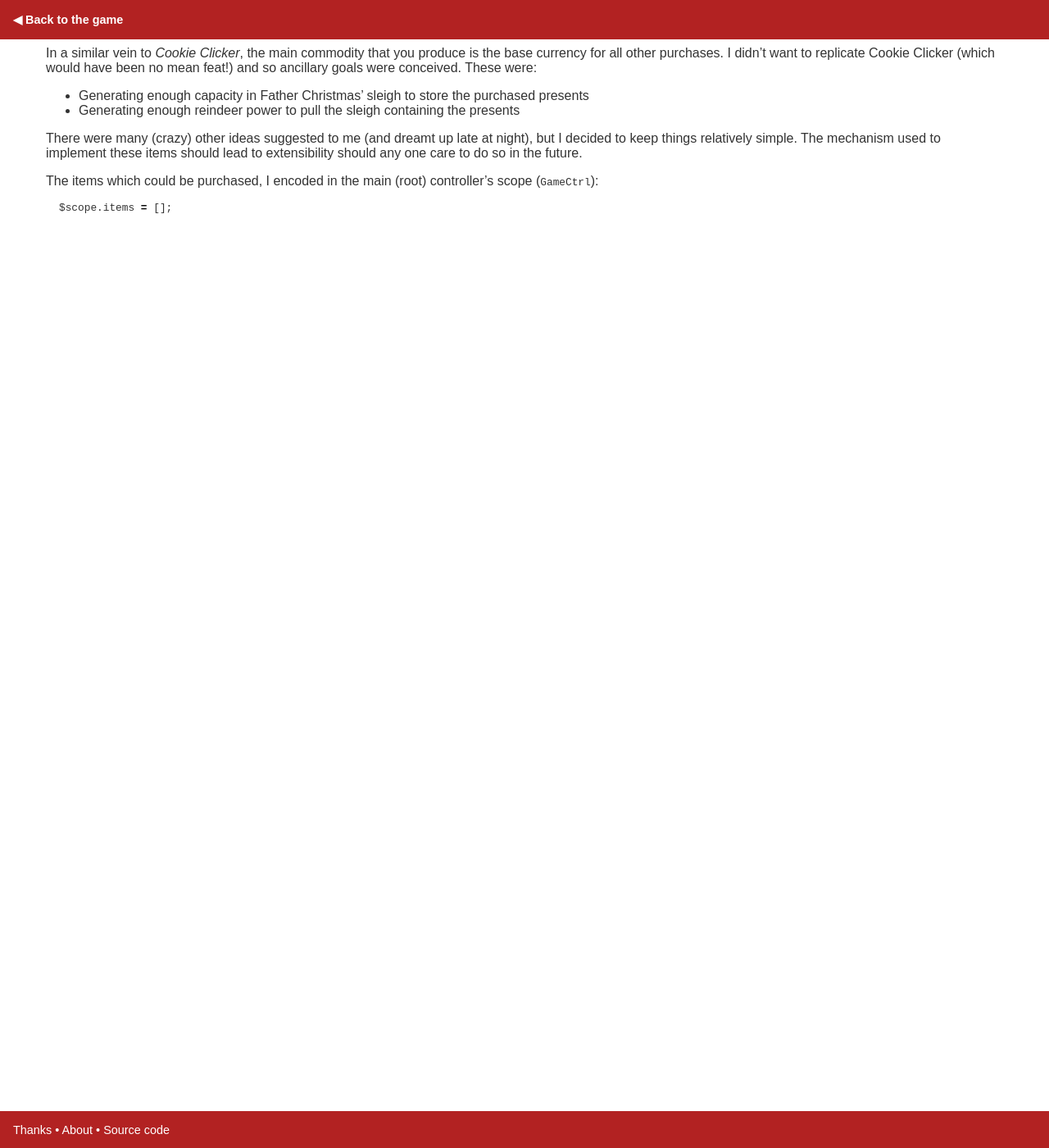
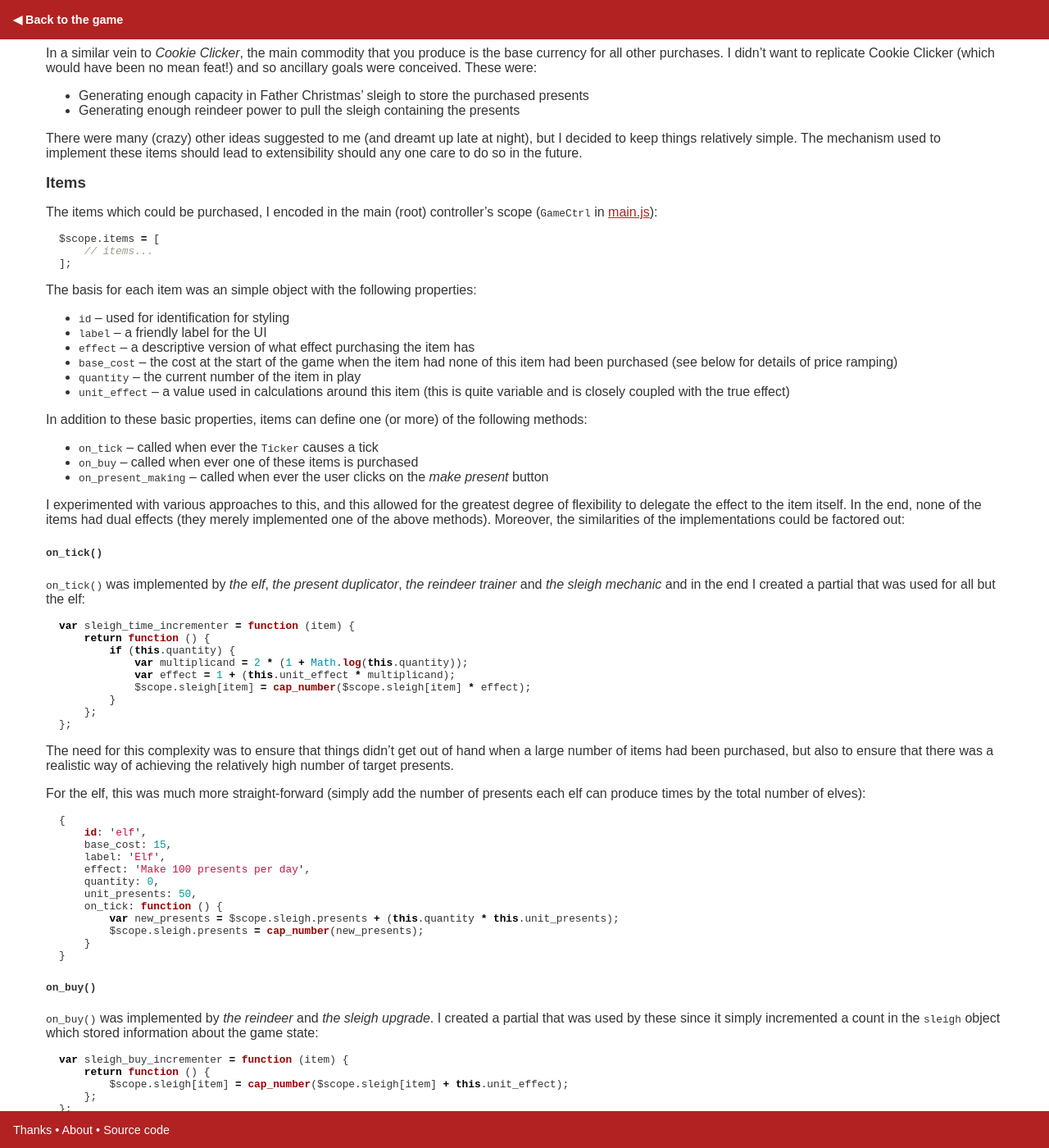
Before and after one commit to euangoddard/xmas-2014, a Jekyll site: the page built from about/index.md, in a window 1280 px wide and 1400 px high, scrolled down 1341 px. Shown: the whole window at 82% size. Built offline with Jekyll 4.4.1, drawn with Linux system fonts in a browser that asks for light colours.

Commit message:
Added explanation of the items

```diff
--- a/about/index.md
+++ b/about/index.md
@@ -85,8 +85,76 @@ In a similar vein to *Cookie Clicker*, the main commodity that you produce is th
 
 There were many (crazy) other ideas suggested to me (and dreamt up late at night), but I decided to keep things relatively simple. The mechanism used to implement these items should lead to extensibility should any one care to do so in the future.
 
-The items which could be purchased, I encoded in the main (root) controller's scope (`GameCtrl`):
+### Items
+
+The items which could be purchased, I encoded in the main (root) controller's scope (`GameCtrl` in [main.js](https://github.com/euangoddard/xmas-2014/blob/master/js/main.js)):
 
 {% highlight javascript %}
-$scope.items = [];
+$scope.items = [
+    // items...
+];
 {% endhighlight %}
+
+The basis for each item was an simple object with the following properties:
+
+- `id` -- used for identification for styling
+- `label` -- a friendly label for the UI
+- `effect` -- a descriptive version of what effect purchasing the item has
+- `base_cost` -- the cost at the start of the game when the item had none of this item had been purchased (see below for details of price ramping)
+- `quantity` -- the current number of the item in play
+- `unit_effect` -- a value used in calculations around this item (this is quite variable and is closely coupled with the true effect)
+
+In addition to these basic properties, items can define one (or more) of the following methods:
+
+- `on_tick` -- called when ever the `Ticker` causes a tick
+- `on_buy` -- called when ever one of these items is purchased
+- `on_present_making` -- called when ever the user clicks on the *make present* button
+
+I experimented with various approaches to this, and this allowed for the greatest degree of flexibility to delegate the effect to the item itself. In the end, none of the items had dual effects (they merely implemented one of the above methods). Moreover, the similarities of the implementations could be factored out:
+
+#### `on_tick()`
+
+`on_tick()` was implemented by *the elf*, *the present duplicator*, *the reindeer trainer* and *the sleigh mechanic* and in the end I created a partial that was used for all but the elf:
+
+{% highlight javascript %}
+var sleigh_time_incrementer = function (item) {
+    return function () {
+        if (this.quantity) {
+            var multiplicand = 2 * (1 + Math.log(this.quantity));
+            var effect = 1 + (this.unit_effect * multiplicand);
+            $scope.sleigh[item] = cap_number($scope.sleigh[item] * effect);
+        }
+    };
+};
+{% endhighlight %}
+
+The need for this complexity was to ensure that things didn't get out of hand when a large number of items had been purchased, but also to ensure that there was a realistic way of achieving the relatively high number of target presents.
+
+For the elf, this was much more straight-forward (simply add the number of presents each elf can produce times by the total number of elves):
+
+{% highlight javascript %}
+{
+    id: 'elf',
+    base_cost: 15,
+    label: 'Elf',
+    effect: 'Make 100 presents per day',
+    quantity: 0,
+    unit_presents: 50,
+    on_tick: function () {
+        var new_presents = $scope.sleigh.presents + (this.quantity * this.unit_presents);
+        $scope.sleigh.presents = cap_number(new_presents);
+    }
+}
+{% endhighlight %}
+
+#### `on_buy()`
+
+`on_buy()` was implemented by *the reindeer* and *the sleigh upgrade*. I created a partial that was used by these since it simply incremented a count in the `sleigh` object which stored information about the game state:
+
+{% highlight javascript %}
+var sleigh_buy_incrementer = function (item) {
+    return function () {
+        $scope.sleigh[item] = cap_number($scope.sleigh[item] + this.unit_effect);
+    };
+};
+{% endhighlight %}
```
